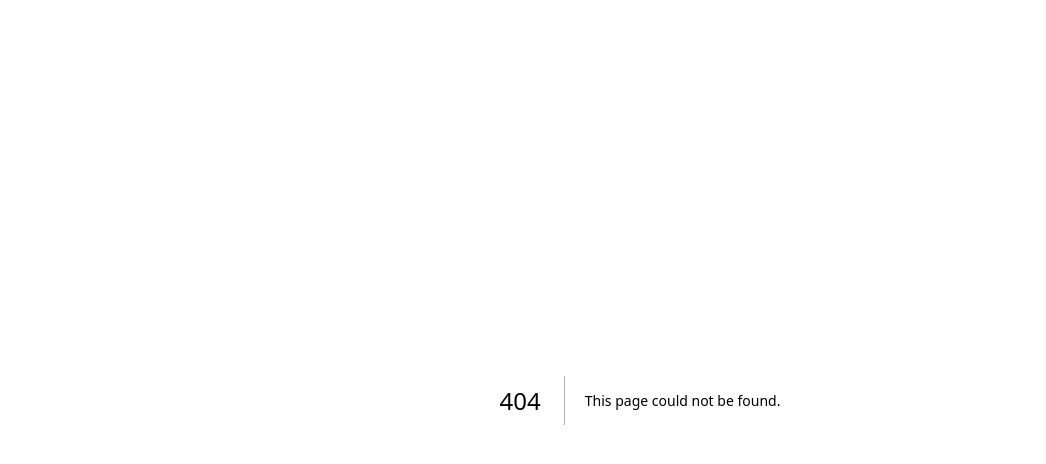
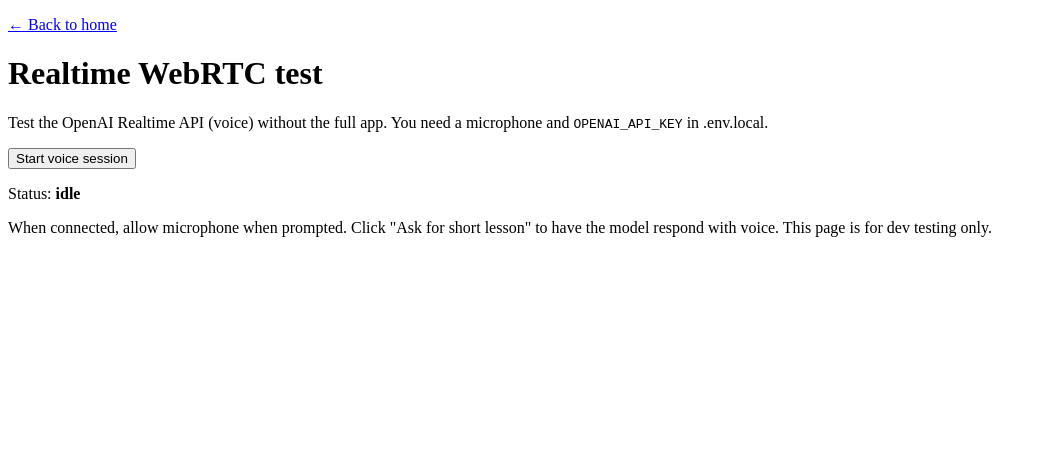
Before and after one commit to Cau393/Lectur.io, a Next.js app: page /realtime-test in a window 1280 px wide. Before the commit this address had no page. Shown: the top 464 px of the page, without its empty margins (0-1046 px from the left). Built offline with nearby package versions, Linux system fonts and the light colour scheme.

Commit message:
implemented and tested webrtc functionalities (awaiting wiring)

```diff
--- /dev/null
+++ b/app/api/realtime/session/route.ts
@@ -0,0 +1,78 @@
+import { NextRequest } from 'next/server';
+
+const REALTIME_URL = 'https://api.openai.com/v1/realtime/calls';
+
+/**
+ * Session config for OpenAI Realtime (WebRTC).
+ * See https://platform.openai.com/docs/guides/realtime-webrtc
+ */
+const sessionConfig = JSON.stringify({
+  type: 'realtime',
+  model: 'gpt-4o-realtime-preview',
+  audio: { output: { voice: 'alloy' } },
+});
+
+/**
+ * POST body: raw SDP offer (text).
+ * Returns: SDP answer (text) to set as remote description.
+ * Uses unified interface: server holds API key and proxies to OpenAI.
+ */
+export async function POST(request: NextRequest) {
+  const apiKey = process.env.OPENAI_API_KEY;
+  if (!apiKey) {
+    return Response.json(
+      { error: 'OPENAI_API_KEY not configured' },
+      { status: 500 }
+    );
+  }
+
+  let sdpOffer: string;
+  try {
+    sdpOffer = await request.text();
+    if (!sdpOffer?.trim()) {
+      return Response.json(
+        { error: 'SDP offer body is required' },
+        { status: 400 }
+      );
+    }
+  } catch {
+    return Response.json(
+      { error: 'Invalid request body' },
+      { status: 400 }
+    );
+  }
+
+  const form = new FormData();
+  form.set('sdp', sdpOffer);
+  form.set('session', sessionConfig);
+
+  try {
+    const res = await fetch(REALTIME_URL, {
+      method: 'POST',
+      headers: {
+        Authorization: `Bearer ${apiKey}`,
+      },
+      body: form,
+    });
+
+    if (!res.ok) {
+      const err = await res.text();
+      console.error('[realtime/session] OpenAI error', res.status, err);
+      return Response.json(
+        { error: `Realtime API error: ${res.status}` },
+        { status: res.status >= 500 ? 502 : 400 }
+      );
+    }
+
+    const answerSdp = await res.text();
+    return new Response(answerSdp, {
+      headers: { 'Content-Type': 'application/sdp' },
+    });
+  } catch (err) {
+    console.error('[realtime/session]', err);
+    return Response.json(
+      { error: err instanceof Error ? err.message : 'Failed to create session' },
+      { status: 502 }
+    );
+  }
+}
--- /dev/null
+++ b/app/realtime-test/page.tsx
@@ -0,0 +1,165 @@
+'use client';
+
+import { useCallback, useRef, useState } from 'react';
+
+type Status = 'idle' | 'connecting' | 'connected' | 'error';
+
+export default function RealtimeTestPage() {
+  const [status, setStatus] = useState<Status>('idle');
+  const [errorMessage, setErrorMessage] = useState<string | null>(null);
+  const pcRef = useRef<RTCPeerConnection | null>(null);
+  const audioRef = useRef<HTMLAudioElement | null>(null);
+  const dataChannelRef = useRef<RTCDataChannel | null>(null);
+
+  const disconnect = useCallback(() => {
+    const pc = pcRef.current;
+    if (pc) {
+      pc.getSenders().forEach((s) => s.track?.stop());
+      pc.close();
+      pcRef.current = null;
+    }
+    dataChannelRef.current = null;
+    if (audioRef.current) audioRef.current.srcObject = null;
+    setStatus('idle');
+    setErrorMessage(null);
+  }, []);
+
+  const startSession = useCallback(async () => {
+    setStatus('connecting');
+    setErrorMessage(null);
+
+    try {
+      const stream = await navigator.mediaDevices.getUserMedia({ audio: true });
+      const pc = new RTCPeerConnection();
+      pcRef.current = pc;
+
+      const audio = document.createElement('audio');
+      audio.autoplay = true;
+      audioRef.current = audio;
+      pc.ontrack = (e) => {
+        if (audio.srcObject !== e.streams[0]) {
+          audio.srcObject = e.streams[0];
+        }
+      };
+
+      pc.addTrack(stream.getTracks()[0]);
+
+      const dc = pc.createDataChannel('oai-events');
+      dataChannelRef.current = dc;
+      dc.addEventListener('open', () => {
+        setStatus('connected');
+      });
+      dc.addEventListener('message', (e) => {
+        try {
+          const event = JSON.parse(e.data);
+          if (event.type === 'error') {
+            console.error('[realtime] server event', event);
+          }
+        } catch {
+          // ignore non-JSON
+        }
+      });
+
+      const offer = await pc.createOffer();
+      await pc.setLocalDescription(offer);
+
+      const sdpResponse = await fetch('/api/realtime/session', {
+        method: 'POST',
+        body: offer.sdp ?? '',
+        headers: { 'Content-Type': 'application/sdp' },
+      });
+
+      if (!sdpResponse.ok) {
+        const err = await sdpResponse.json().catch(() => ({ error: sdpResponse.statusText }));
+        throw new Error(err.error ?? `Session failed: ${sdpResponse.status}`);
+      }
+
+      const answerSdp = await sdpResponse.text();
+      await pc.setRemoteDescription({
+        type: 'answer',
+        sdp: answerSdp,
+      });
+    } catch (err) {
+      setErrorMessage(err instanceof Error ? err.message : 'Failed to start session');
+      setStatus('error');
+      disconnect();
+    }
+  }, [disconnect]);
+
+  const sendPrompt = useCallback(() => {
+    const dc = dataChannelRef.current;
+    if (!dc || dc.readyState !== 'open') return;
+
+    const event = {
+      type: 'conversation.item.create',
+      item: {
+        type: 'message',
+        role: 'user',
+        content: [
+          {
+            type: 'input_text',
+            text: 'Give a very short 20-second lesson on what a variable is in programming. Speak clearly and then stop.',
+          },
+        ],
+      },
+    };
+    dc.send(JSON.stringify(event));
+  }, []);
+
+  return (
+    <div className="min-h-screen p-8 font-sans">
+      <div className="mx-auto max-w-lg space-y-6">
+        <p className="text-sm">
+          <a href="/" className="text-blue-600 hover:underline">← Back to home</a>
+        </p>
+        <h1 className="text-2xl font-bold">Realtime WebRTC test</h1>
+        <p className="text-sm text-neutral-600">
+          Test the OpenAI Realtime API (voice) without the full app. You need a microphone and{' '}
+          <code className="rounded bg-neutral-100 px-1">OPENAI_API_KEY</code> in .env.local.
+        </p>
+
+        <div className="flex flex-wrap gap-3">
+          {status === 'idle' && (
+            <button
+              type="button"
+              onClick={startSession}
+              className="rounded bg-blue-600 px-4 py-2 text-white hover:bg-blue-700"
+            >
+              Start voice session
+            </button>
+          )}
+          {(status === 'connecting' || status === 'connected') && (
+            <button
+              type="button"
+              onClick={disconnect}
+              className="rounded bg-neutral-200 px-4 py-2 hover:bg-neutral-300"
+            >
+              Disconnect
+            </button>
+          )}
+          {status === 'connected' && (
+            <button
+              type="button"
+              onClick={sendPrompt}
+              className="rounded bg-green-600 px-4 py-2 text-white hover:bg-green-700"
+            >
+              Ask for short lesson (speaks back)
+            </button>
+          )}
+        </div>
+
+        <p className="text-sm">
+          Status: <strong>{status}</strong>
+        </p>
+        {errorMessage && (
+          <p className="rounded bg-red-50 p-3 text-sm text-red-800">{errorMessage}</p>
+        )}
+
+        <p className="text-xs text-neutral-500">
+          When connected, allow microphone when prompted. Click &quot;Ask for short lesson&quot; to
+          have the model respond with voice. This page is for dev testing only.
+        </p>
+      </div>
+    </div>
+  );
+}
```
